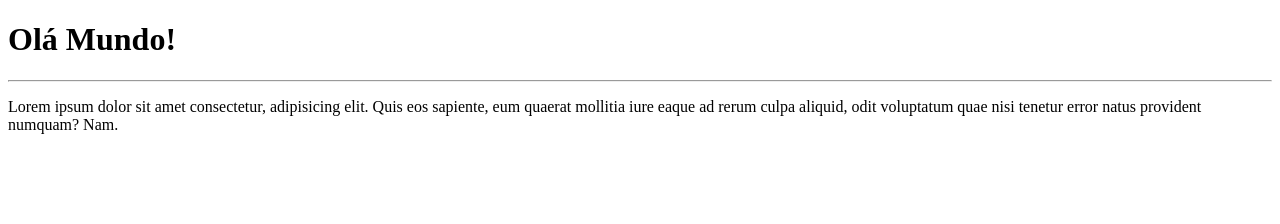
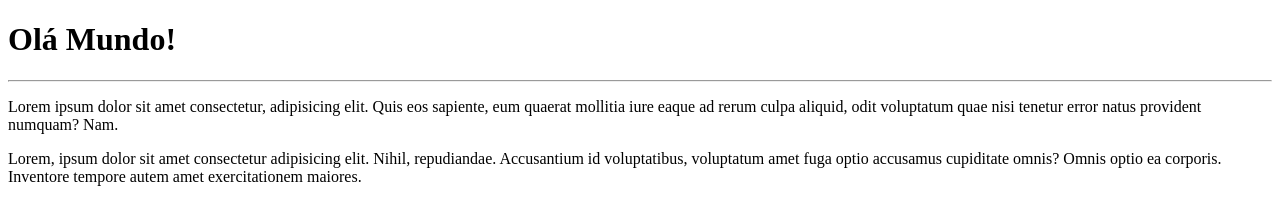
Before and after one commit to Hugo3120/Ola-Mundo, a plain HTML site: page site-exemplo/index.html in a window 1280 px wide. Drawn offline with Linux system fonts and the light colour scheme.

Commit message:
adicionei um parágrafo

```diff
--- a/site-exemplo/index.html
+++ b/site-exemplo/index.html
@@ -10,5 +10,6 @@
     <h1>Olá Mundo!</h1>
     <hr>
     <p>Lorem ipsum dolor sit amet consectetur, adipisicing elit. Quis eos sapiente, eum quaerat mollitia iure eaque ad rerum culpa aliquid, odit voluptatum quae nisi tenetur error natus provident numquam? Nam.</p>
+    <p>Lorem, ipsum dolor sit amet consectetur adipisicing elit. Nihil, repudiandae. Accusantium id voluptatibus, voluptatum amet fuga optio accusamus cupiditate omnis? Omnis optio ea corporis. Inventore tempore autem amet exercitationem maiores.</p>
 </body>
 </html>
```
